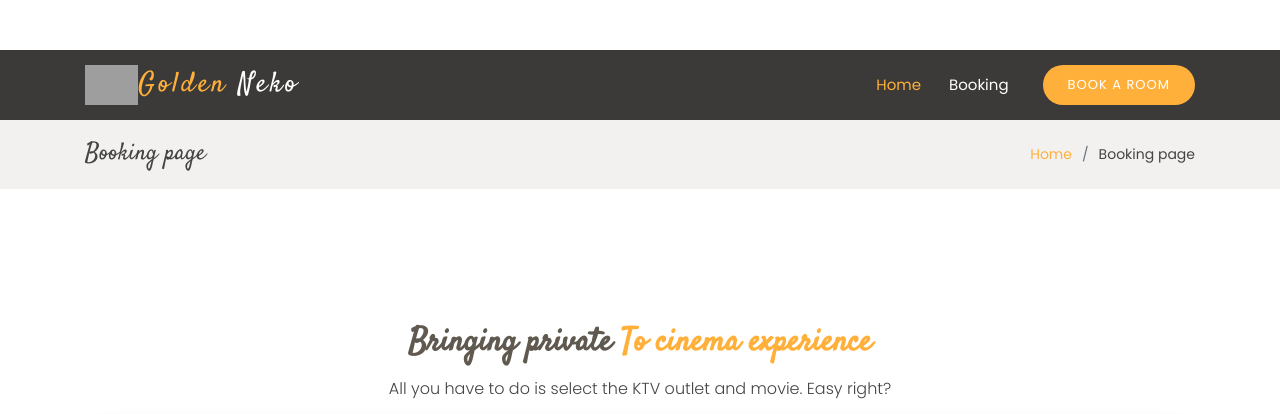
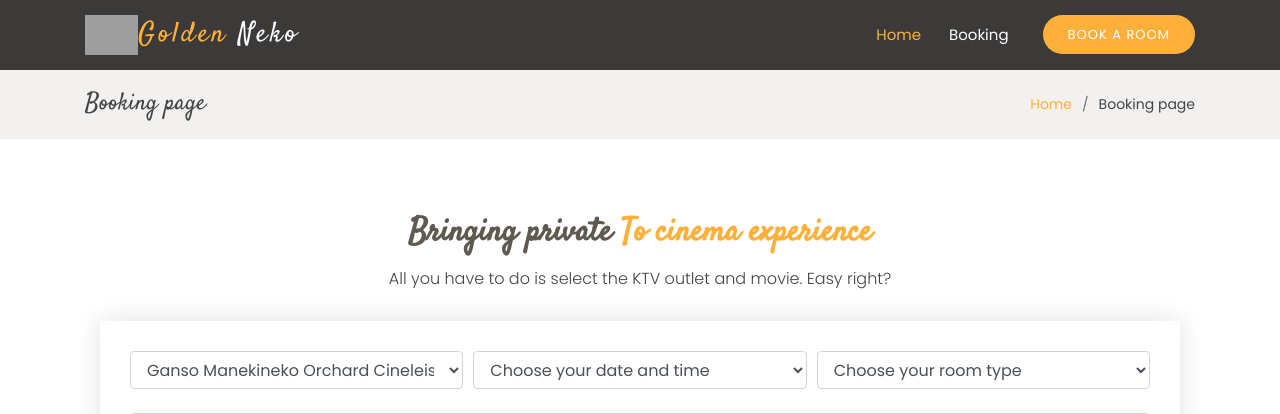
Before and after one commit to catharinaanggono/golden-neko, a PHP site: page /booking.html in a window 1280 px wide. Shown: the top 414 px of the page. Run offline with PHP 8.4, Linux system fonts and the light colour scheme; some libraries are stand-ins or nearby versions; grey boxes are pictures that could not be loaded.

Commit message:
update css

```diff
--- a/assets/css/style.css
+++ b/assets/css/style.css
@@ -87,7 +87,7 @@ h1, h2, h3, h4, h5, h6 {
 # Header
 --------------------------------------------------------------*/
 #header {
-  top: 50px;
+  /* top: 50px; */
   height: 70px;
   z-index: 997;
   transition: all 0.5s;
@@ -581,7 +581,7 @@ section {
   padding: 20px 0;
   background-color: #f2f1ef;
   min-height: 40px;
-  margin-top: 120px;
+  margin-top: 70px;
 }
 
 @media (max-width: 992px) {
--- a/booking.html
+++ b/booking.html
@@ -90,7 +90,7 @@
       </div>
     </section><!-- End Breadcrumbs Section -->
 
-    <section class="inner-page">
+    <section class="inner-page" style='padding: 0px;'>
       <div class="container">
         <section id="book-a-table" class="book-a-table">
             <div class="container">
```
